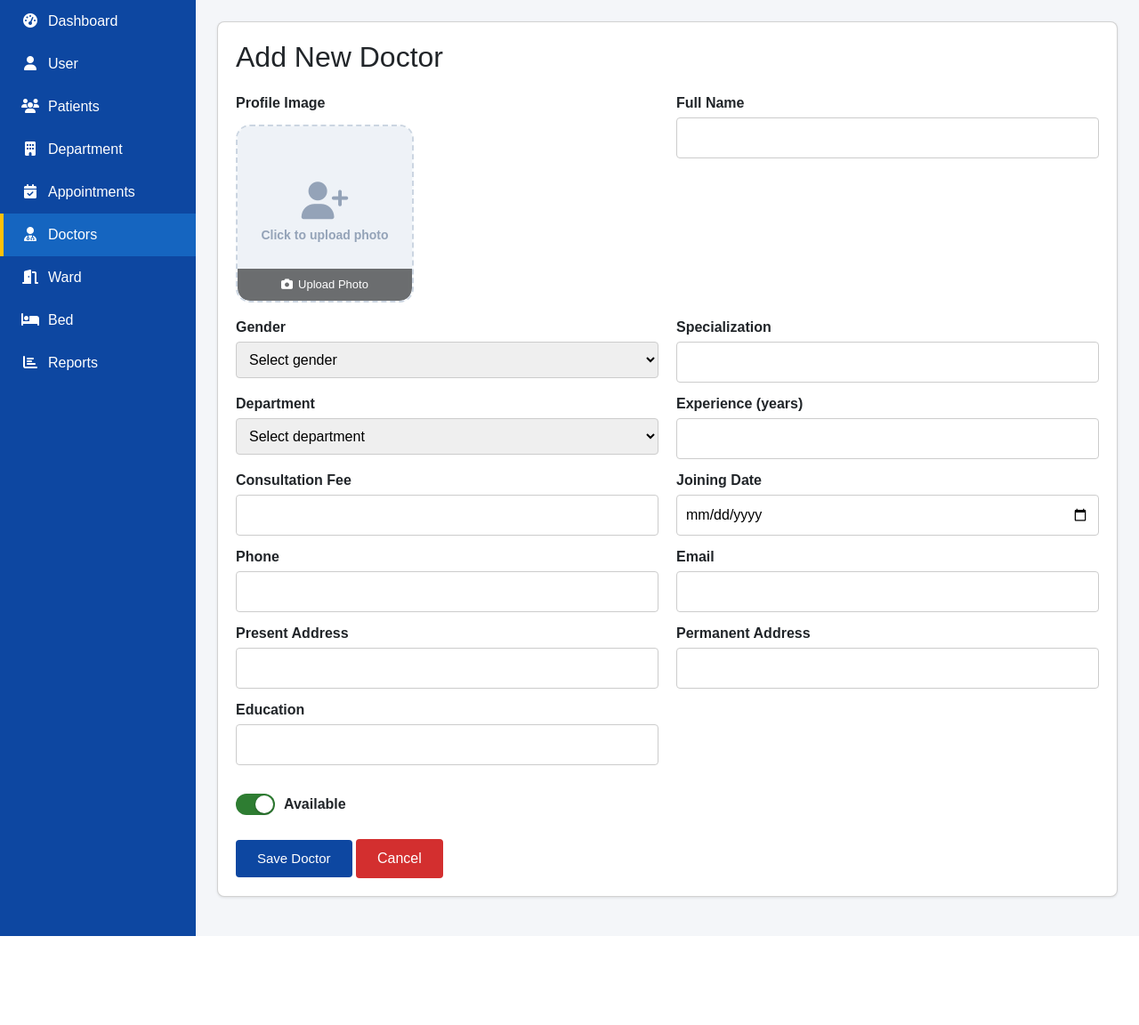
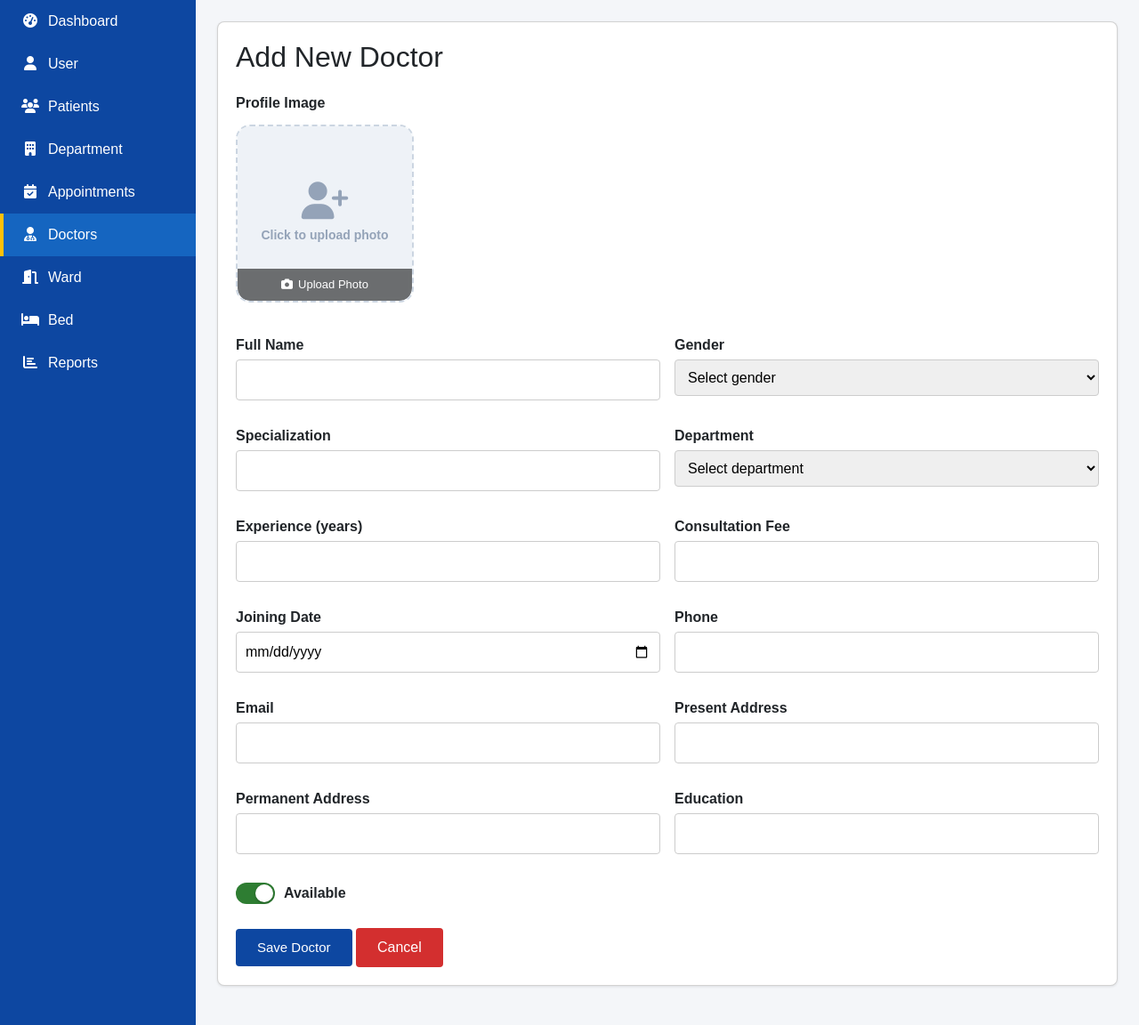
Before and after one commit to RAKIB6348/hospital_django, a Django app: page /doctor/add/ in a window 1280 px wide. Shown: the part 62-1214 px from the top of the page at 89% size. Before the commit the page ends 1114 px from the top, so only its background shows below. Run offline with Django 5.2, Linux system fonts and the light colour scheme.

Commit message:
Update doctor form design

```diff
--- a/doctor/templates/doctor/doctor_add.html
+++ b/doctor/templates/doctor/doctor_add.html
@@ -8,8 +8,8 @@
     <h2>Add New Doctor</h2>
     <form method="post" action="{% url 'doctor:doctor_add' %}" enctype="multipart/form-data">
         {% csrf_token %}
-        <div class="form-grid">
-            <div>
+        <div class="row g-3">
+            <div class="col-md-4">
                 <label for="image" class="form-label fw-semibold">Profile Image</label>
                 <label for="image" id="profileUpload" class="profile-upload">
                     <span class="profile-placeholder">
@@ -21,11 +21,13 @@
                 </label>
                 <input type="file" id="image" name="image" accept="image/*" class="d-none" onchange="previewDoctorImage(this)">
             </div>
-            <div>
+        </div>
+        <div class="row g-3 mt-1">
+            <div class="col-md-6">
                 <label for="name">Full Name</label>
                 <input type="text" id="name" name="name" required>
             </div>
-            <div>
+            <div class="col-md-6">
                 <label for="gender">Gender</label>
                 <select id="gender" name="gender" required>
                     <option value="">Select gender</option>
@@ -34,11 +36,11 @@
                     <option value="other">Other</option>
                 </select>
             </div>
-            <div>
+            <div class="col-md-6">
                 <label for="specialization">Specialization</label>
                 <input type="text" id="specialization" name="specialization" required>
             </div>
-            <div>
+            <div class="col-md-6">
                 <label for="department">Department</label>
                 <select id="department" name="department" required>
                     <option value="">Select department</option>
@@ -50,35 +52,35 @@
                     <option>Dermatology</option>
                 </select>
             </div>
-            <div>
+            <div class="col-md-6">
                 <label for="experience_years">Experience (years)</label>
                 <input type="number" id="experience_years" name="experience_years" min="0" required>
             </div>
-            <div>
+            <div class="col-md-6">
                 <label for="fee">Consultation Fee</label>
                 <input type="number" id="fee" name="fee" step="0.01" min="0" required>
             </div>
-            <div>
+            <div class="col-md-6">
                 <label for="joining_date">Joining Date</label>
                 <input type="date" id="joining_date" name="joining_date">
             </div>
-            <div>
+            <div class="col-md-6">
                 <label for="phone">Phone</label>
                 <input type="tel" id="phone" name="phone">
             </div>
-            <div>
+            <div class="col-md-6">
                 <label for="email">Email</label>
                 <input type="email" id="email" name="email">
             </div>
-            <div>
+            <div class="col-md-6">
                 <label for="present_address">Present Address</label>
                 <input type="text" id="present_address" name="present_address">
             </div>
-            <div>
+            <div class="col-md-6">
                 <label for="permanent_address">Permanent Address</label>
                 <input type="text" id="permanent_address" name="permanent_address">
             </div>
-            <div>
+            <div class="col-md-6">
                 <label for="education">Education</label>
                 <input type="text" id="education" name="education">
             </div>
```
Also changed, not shown: doctor/templates/doctor/doctor_edit.html (+16 -14 lines).
